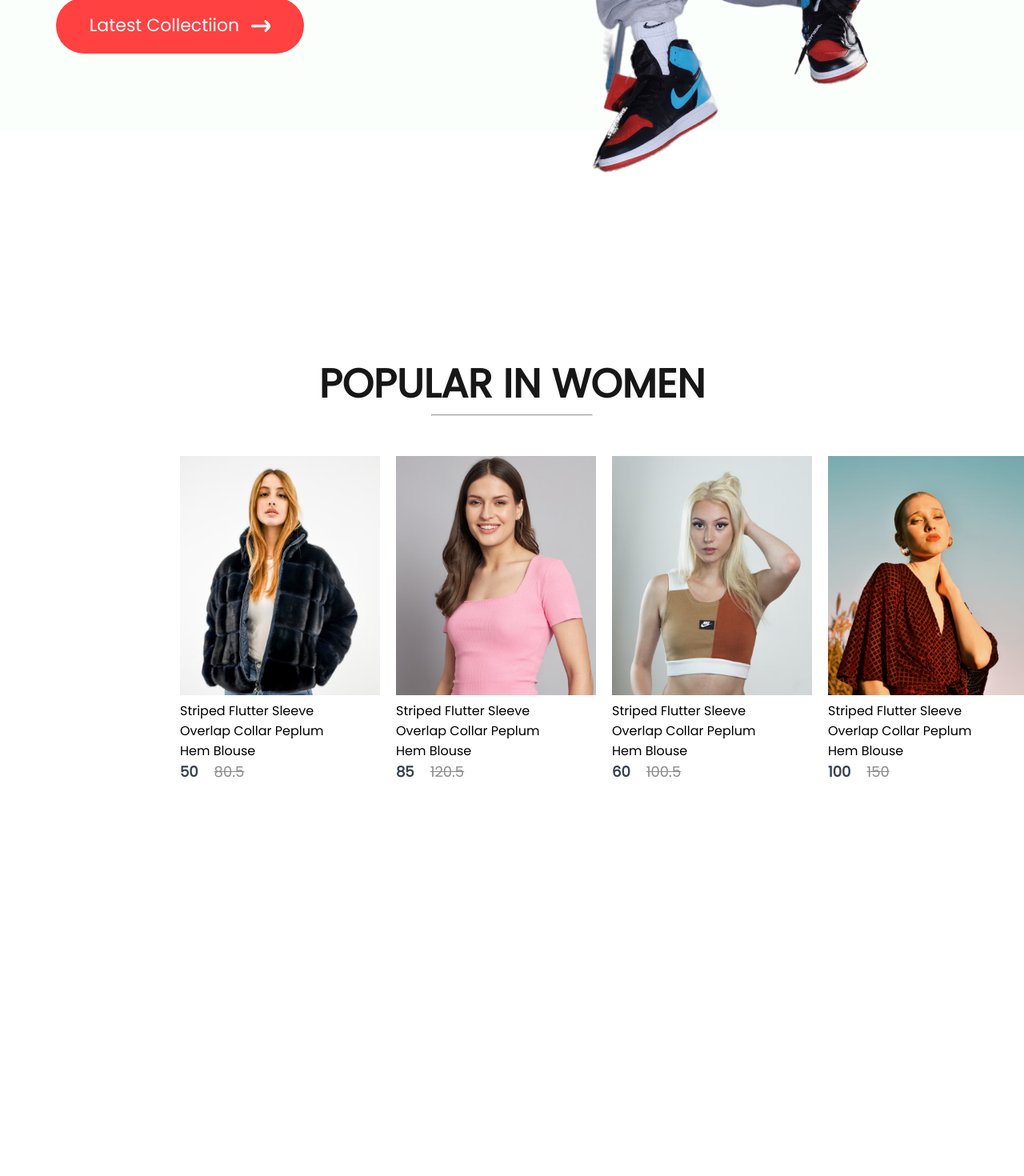
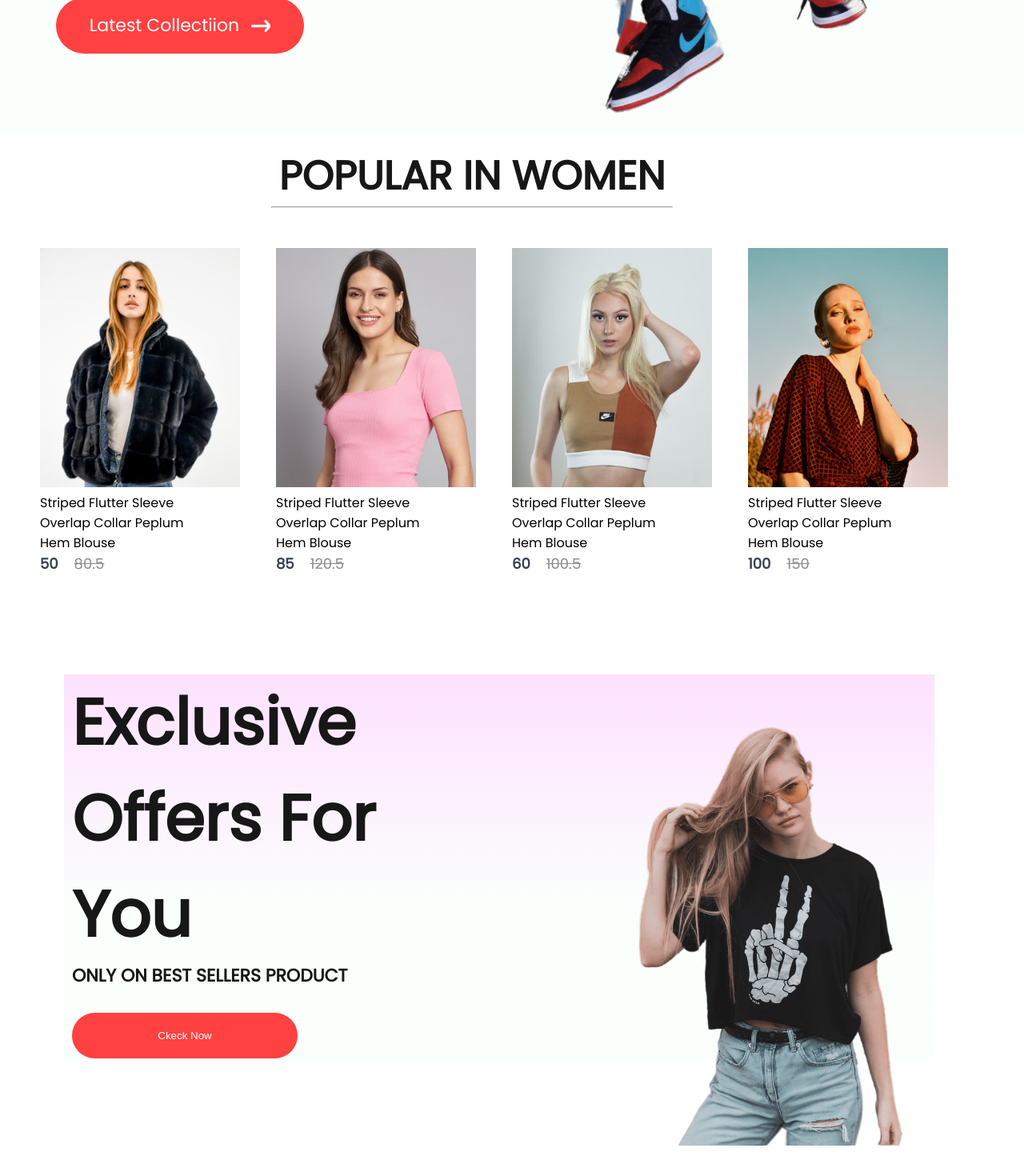
Before and after one commit to nawodi-priyawansha/ecommerce-frontend, a React (Create React App) app: page / in a window 1280 px wide. Shown: the part 734-2204 px from the top of the page at 80% size. Before the commit the page ends 1712 px from the top, so only its background shows below. Built offline with nearby package versions, Linux system fonts and the light colour scheme.

Commit message:
added offers in home page and adjust some alignments in home page

```diff
--- a/src/Components/Hero/Hero.css
+++ b/src/Components/Hero/Hero.css
@@ -53,5 +53,6 @@
 }
 .hero-right img{
     padding-right: 0px;
-    margin-top: 120px;
+    margin-top: 10px;
+    height: 100vh;
 }
--- a/src/Components/Item/Item.css
+++ b/src/Components/Item/Item.css
@@ -1,5 +1,5 @@
 .item{
-    width: 20px;
+    width: 45px;
 }
 .item p{
     margin: 6px, 0px;
--- a/src/Components/Navbar/Navbar.jsx
+++ b/src/Components/Navbar/Navbar.jsx
@@ -16,7 +16,7 @@
             <li onClick={() => {setMenu("shop")}}><Link style={{textDecoration: 'none'}} to='/'>Shop</Link> {menu==="shop"?<hr/>:<></>} </li>
             <li onClick={() => {setMenu("mens")}}><Link style={{textDecoration: 'none'}} to='/mens'>Men</Link> {menu==="mens"?<hr/>:<></>}</li>
             <li onClick={() => {setMenu("womens")}}><Link style={{textDecoration: 'none'}} to='/womens'>Women</Link> {menu==="womens"?<hr/>:<></>}</li>
-            <li onClick={() => {setMenu("kids")}}><Link style={{textDecoration: 'none'}} to='/kids'>Kids</Link> {menu==="kids"?<hr/>:<></>}</li>
+            <li onClick={() => {setMenu("kids")}}><Link style={{textDecoration: 'none'}}  to='/kids'>Kids</Link> {menu==="kids"?<hr/>:<></>}</li>
         </ul>
         <div className="nav-login-cart">
             <Link to='/login'><button>Login</button></Link>
--- /dev/null
+++ b/src/Components/Offers/Offers.css
@@ -0,0 +1,47 @@
+.offers{
+    width: 85%;
+    height: 60vh;
+    display: flex;
+    margin: auto;
+    padding-top: 0px;
+    margin-bottom: 200px;
+    margin-top: 600px;
+    margin-left: 80px;
+    background: linear-gradient(180deg, #fde1ff 0%, #e1ffea22 60%);
+}
+.offers-left{
+    flex: 1;
+    display: flex;
+    flex-direction: column;
+    justify-content: center;
+    padding-left: 10px;
+}
+.offers-left h1{
+    color: #171717;
+    font-size: 80px;
+    font-weight: 600;
+}
+.offers-left p{
+    color: #171717;
+    font-size: 22px;
+    font-weight: 600;
+}
+.offers-left button{
+    width: 282px;
+    height: 70px;
+    border-radius: 35px;
+    background: #ff4141;
+    border: none;
+    color: white;
+    font-weight: 500;
+    margin-top: 30px;
+    cursor: pointer;
+}
+.offers-right{
+    flex: 1;
+    display: flex;
+    align-items: center;
+    justify-content: flex-end;
+    padding-top: 150px;
+
+}
--- /dev/null
+++ b/src/Components/Offers/Offers.jsx
@@ -0,0 +1,21 @@
+import React from 'react'
+import exclusive_image from '../Assests/exclusive_image.png'
+import './Offers.css'
+
+const Offers = () => {
+  return (
+    <div className='offers'>
+      <div className="offers-left">
+        <h1>Exclusive</h1>
+        <h1>Offers For You</h1>
+        <p>ONLY ON BEST SELLERS PRODUCT</p>
+        <button>Ckeck Now</button>
+      </div>
+      <div className="offers-right">
+        <img src={exclusive_image} alt="" />
+      </div>
+    </div>
+  )
+}
+
+export default Offers
--- a/src/Components/Populer/Populer.css
+++ b/src/Components/Populer/Populer.css
@@ -5,20 +5,22 @@
     justify-items: center;
     gap: 0px;
     height: 10vh;
-    padding: 0;
-    margin: 0;
+    padding-left: -100px;
+    margin-left: -250px;
 }
 .popular h1{
     color: #171717;
     font-size: 50px;
     font-weight: 600;
-    padding-top: 280px;
+    padding-top: 20px;
+    margin-left: 150px;
 }
 .popular hr{
-    width: 200px;
+    width: 500px;
     height: 6px;
     border-radius: 10px;
     background: #252525;
+    margin-left: 150px;
 }
 .popular-item{
     margin-top: 50px;
--- a/src/Pages/Shop.jsx
+++ b/src/Pages/Shop.jsx
@@ -1,12 +1,14 @@
 import React from 'react'
 import Hero from '../Components/Hero/Hero'
 import Populer from '../Components/Populer/Populer'
+import Offers from '../Components/Offers/Offers'
 
 const Shop = () => {
   return (
     <div>
-      <Hero></Hero>
+      <Hero/>
       <Populer/>
+      <Offers/>
     </div>
   )
 }
```
